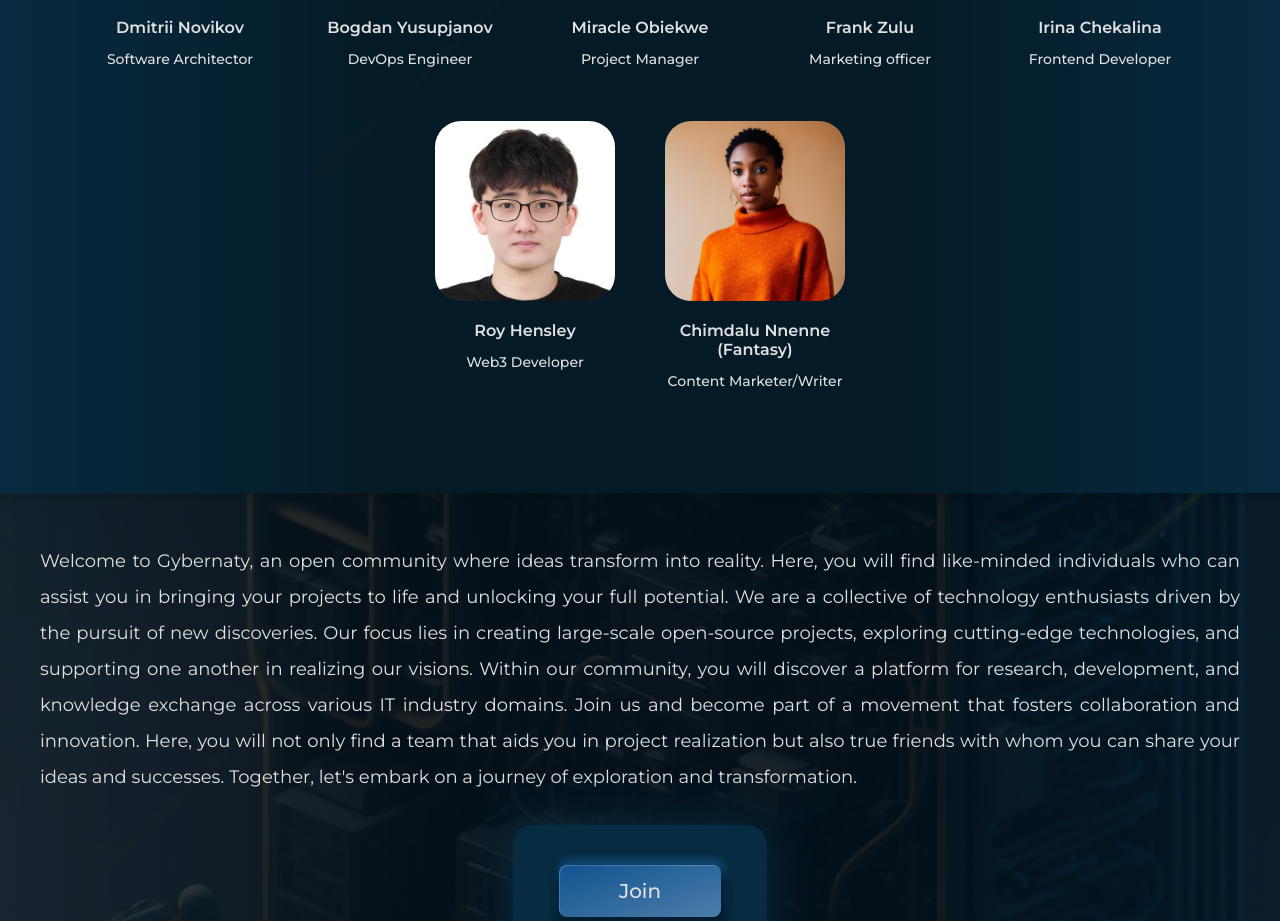
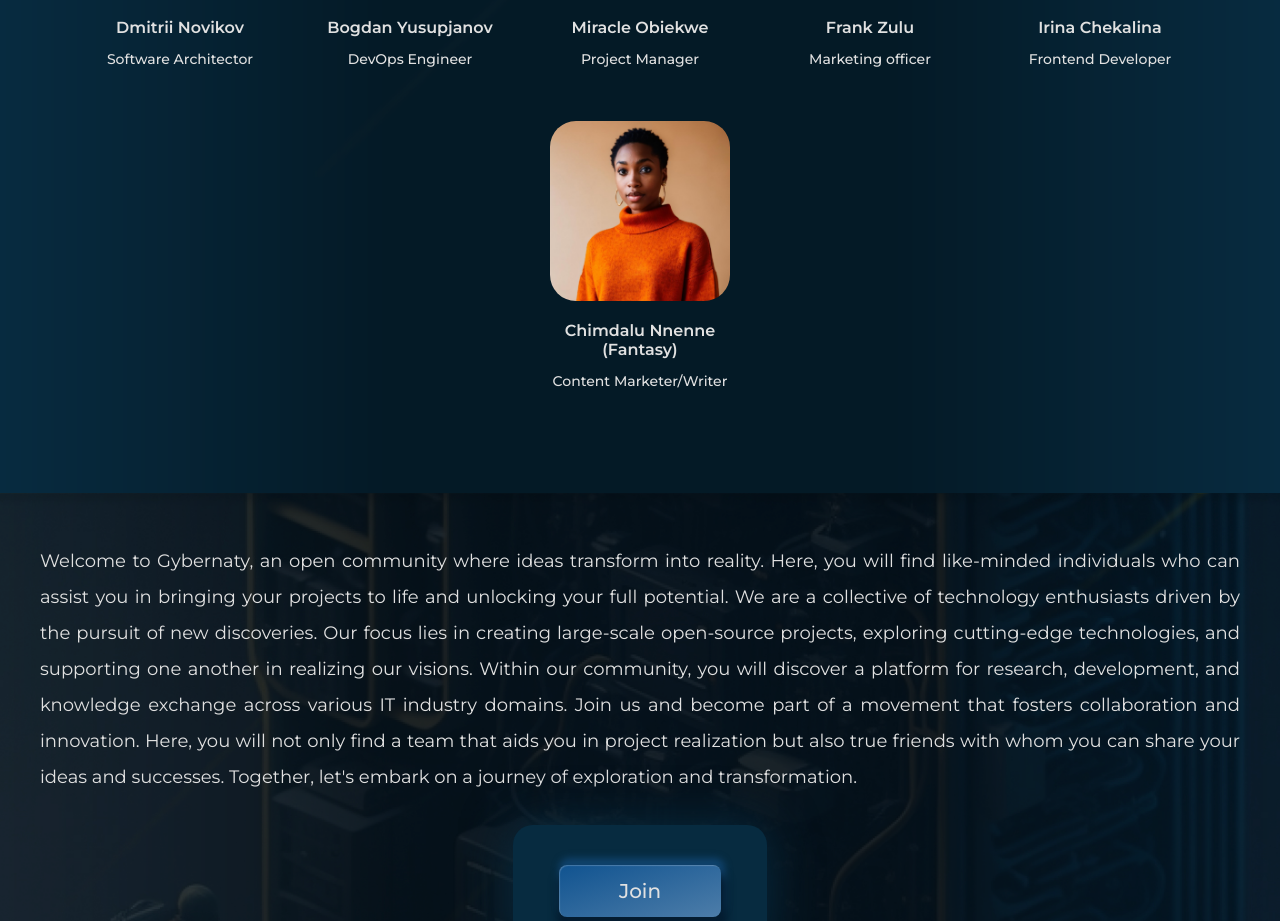
Before and after one commit to TheMacroeconomicDao/gyber-social-platform, a Next.js app: page / in a window 1280 px wide. Shown: the part 2418-3339 px from the top of the page. Built offline with nearby package versions, Linux system fonts and the light colour scheme; a web font is replaced by a local one.

Commit message:
add new white papper

```diff
--- a/src/widgets/Documents/ui/Documents.tsx
+++ b/src/widgets/Documents/ui/Documents.tsx
@@ -63,7 +63,7 @@ const Documents = () => {
                     <motion.span variants={item}>
                         <ExternalLink
                             className={cls.pdf}
-                            href="/documents/white_paperENG.pdf"
+                            href="/documents/gyber_white_paper_v2.pdf"
                             target="_blank"
                             theme={ThemeExternalLink.CLEAR}>
                             White Paper
--- a/src/widgets/Team/data/teams.ts
+++ b/src/widgets/Team/data/teams.ts
@@ -98,12 +98,6 @@ const data = [
     },
     {
         id: 16,
-        avatarSrc: "/images/teams/RoyHensley.jpg",
-        fullName: "Roy Hensley",
-        skills: "Web3 Developer"
-    },
-    {
-        id: 17,
         avatarSrc: "/images/teams/ChimdaluNnenne.jpg",
         fullName: "Chimdalu Nnenne (Fantasy)",
         skills: "Content Marketer/Writer"
```
Also changed, not shown: 1 other file (tests, documents, lock files or other folders).
